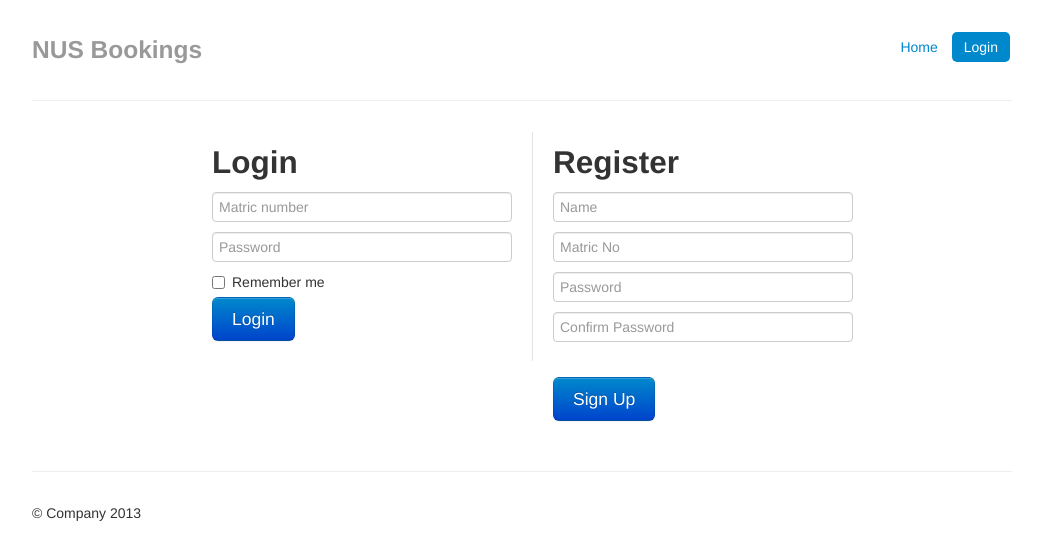
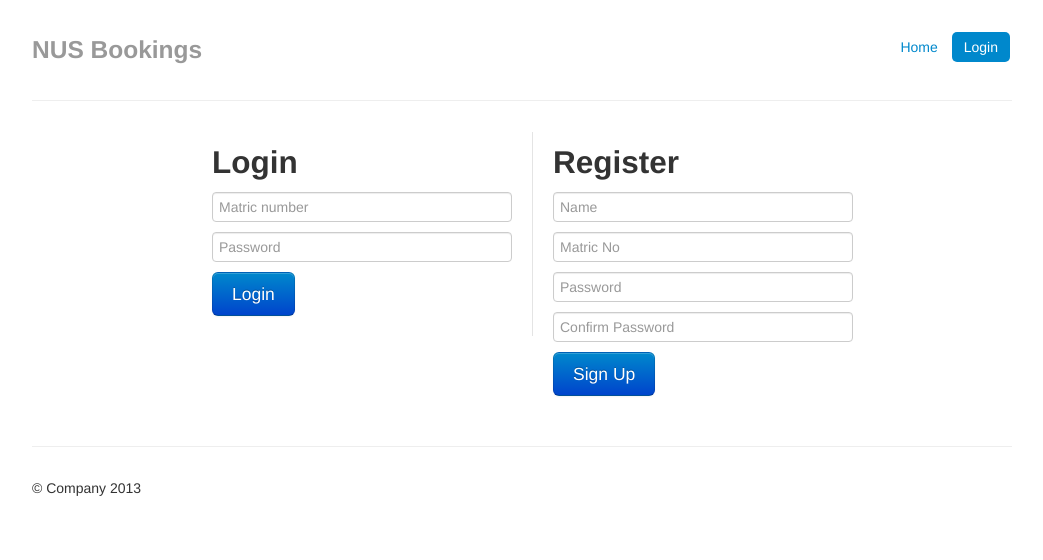
Before and after one commit to yatishb/nus-facility-booking, a PHP site: page /inc/login.php in a window 1280 px wide. Shown: the top 560 px of the page, without its empty margins (118-1161 px from the left). Run offline with PHP 8.4, Linux system fonts and the light colour scheme.

Commit message:
Fixed redirect bug in login

```diff
--- a/inc/login.php
+++ b/inc/login.php
@@ -3,10 +3,6 @@
 <script>
 document.getElementById("mastlink-login").className = "active";
 </script>
-
-<?php
-if (!isset($_SESSION['username'])) {
-?>
 
 
 <?php
@@ -84,9 +80,7 @@ if(isset($_POST['username-register']))
         <h2 class="form-signin-heading">Login</h2>
         <input type="text" name = "username-login" class="input-block-level" placeholder="Matric number">
         <input type="password" name = "pass-login" class="input-block-level" placeholder="Password">
-        <label class="checkbox">
-          <input type="checkbox" value="remember-me"> Remember me
-        </label>
+
         <button class="btn btn-large btn-primary" type="submit">Login</button>
       </form>
 	</div>
@@ -97,8 +91,6 @@ if(isset($_POST['username-register']))
         <input type="text" name = "username-register" class="input-block-level" placeholder="Matric No">
         <input type="password" name = "pass1-register" class="input-block-level" placeholder="Password">
         <input type="password" name = "pass2-register" class="input-block-level" placeholder="Confirm Password">
-        <label class="checkbox">
-        </label>
         <button class="btn btn-large btn-primary" type="submit">Sign Up</button>
       </form>
 	</div>
@@ -106,9 +98,8 @@ if(isset($_POST['username-register']))
 </div>
 </div>
 
-<?php } else{ ?>
+<?php if (isset($_SESSION['username'])) { ?>
 <script>window.location.href = "/cs2102/index.php"; </script>
-<?php	 } ?>
-
+<?php } ?>
 
 <?php include("footer.php"); ?>
```
